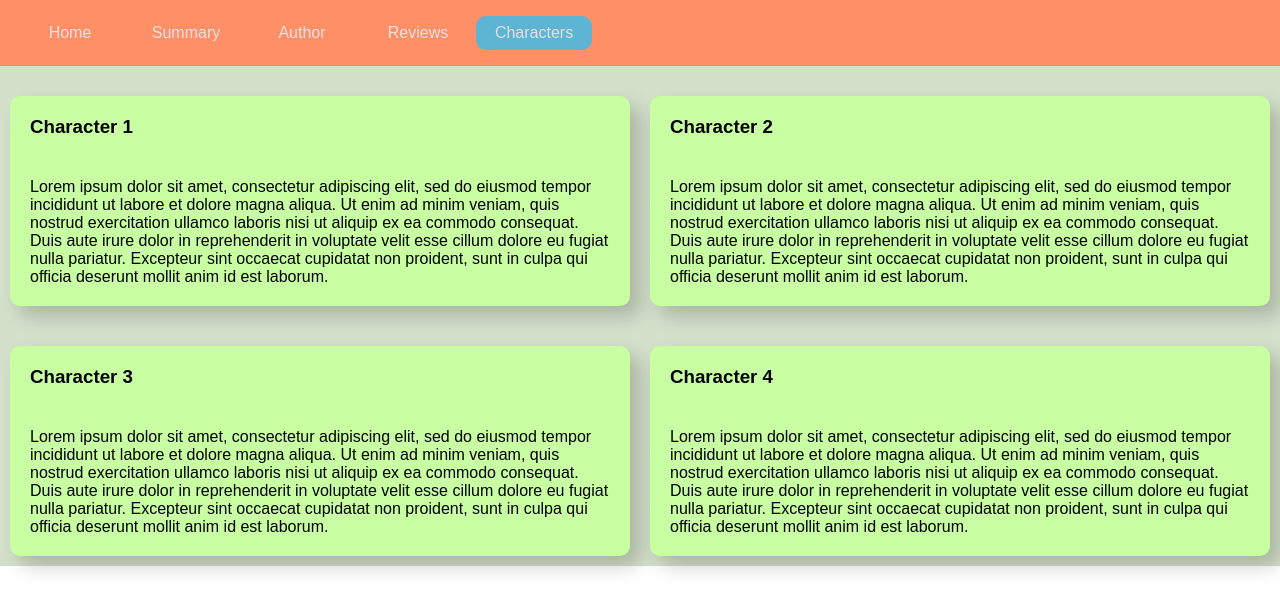
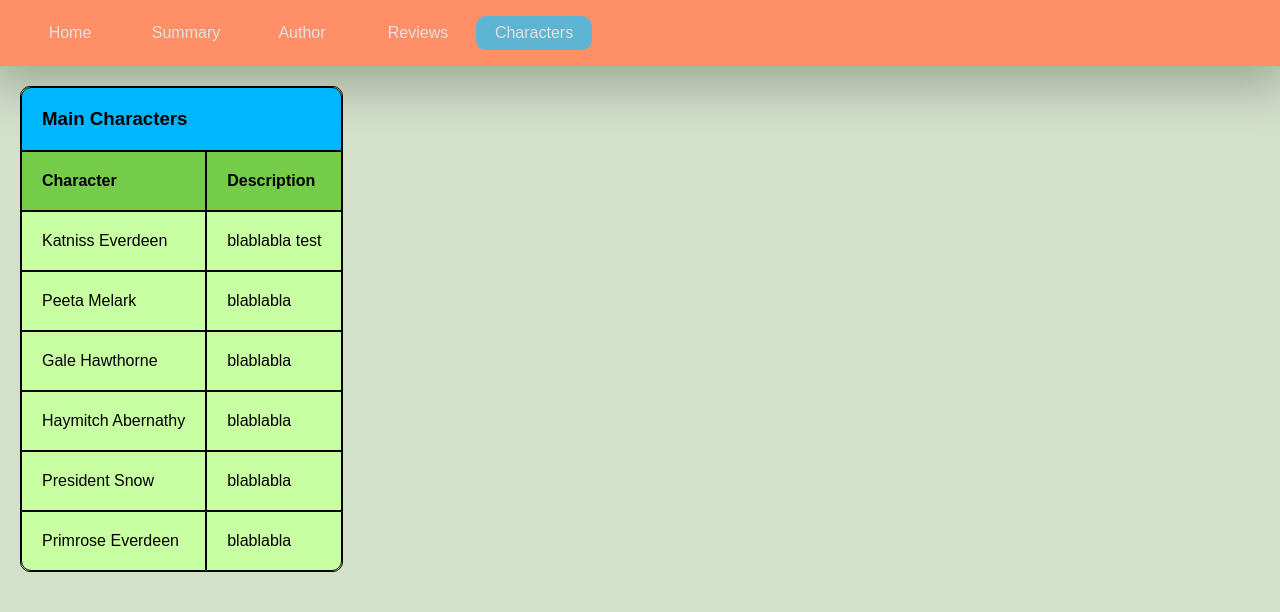
Before and after one commit to Strike6782/webtech_website, a plain HTML site: page characters.html in a window 1280 px wide. Drawn offline with Linux system fonts and the light colour scheme.

Commit message:
My changes

```diff
--- a/characters.html
+++ b/characters.html
@@ -8,6 +8,7 @@
         <link rel="stylesheet" href="css/intro-block.css">
         <link rel="stylesheet" href="css/footer.css">
         <link rel="stylesheet" href="css/navigation.css">
+        <link rel="stylesheet" href="css/table.css">
 
         <!--Meta tags-->
         <meta name="viewport" content="width=device-width, initial-scale=1" >
@@ -15,7 +16,7 @@
         <meta name="description" content="This is a fanwebsite of the book Hunger Games, where you will find information about the author, a summary, reviews and more!">
         <meta name="author" content="Fenneke Hekhuis, Felix Mei, Ivan Balkenende">
 
-        <title>Hunger games fan-website</title>
+        <title>The Hunger games fan-website</title>
         <link rel="icon" type="image/x-icon" href="images/bookicon.jpeg">
   </head>
 
@@ -29,35 +30,45 @@
     </nav>
 
     <article>
-      <div class="info-block">
-        <div>
-            <h3>Character 1</h3>
-            <p>
-                Lorem ipsum dolor sit amet, consectetur adipiscing elit, sed do eiusmod tempor incididunt ut labore et dolore magna aliqua. Ut enim ad minim veniam, quis nostrud exercitation ullamco laboris nisi ut aliquip ex ea commodo consequat. Duis aute irure dolor in reprehenderit in voluptate velit esse cillum dolore eu fugiat nulla pariatur. Excepteur sint occaecat cupidatat non proident, sunt in culpa qui officia deserunt mollit anim id est laborum.
-            </p>
-        </div>
-        <div>
-            <h3>Character 2</h3>
-            <p>
-                Lorem ipsum dolor sit amet, consectetur adipiscing elit, sed do eiusmod tempor incididunt ut labore et dolore magna aliqua. Ut enim ad minim veniam, quis nostrud exercitation ullamco laboris nisi ut aliquip ex ea commodo consequat. Duis aute irure dolor in reprehenderit in voluptate velit esse cillum dolore eu fugiat nulla pariatur. Excepteur sint occaecat cupidatat non proident, sunt in culpa qui officia deserunt mollit anim id est laborum.
-            </p>
-        </div>
-    </div>
 
-    <div class="info-block">
-        <div>
-            <h3>Character 3</h3>
-            <p>
-                Lorem ipsum dolor sit amet, consectetur adipiscing elit, sed do eiusmod tempor incididunt ut labore et dolore magna aliqua. Ut enim ad minim veniam, quis nostrud exercitation ullamco laboris nisi ut aliquip ex ea commodo consequat. Duis aute irure dolor in reprehenderit in voluptate velit esse cillum dolore eu fugiat nulla pariatur. Excepteur sint occaecat cupidatat non proident, sunt in culpa qui officia deserunt mollit anim id est laborum.
-            </p>
-        </div>
-        <div>
-            <h3>Character 4</h3>
-            <p>
-                Lorem ipsum dolor sit amet, consectetur adipiscing elit, sed do eiusmod tempor incididunt ut labore et dolore magna aliqua. Ut enim ad minim veniam, quis nostrud exercitation ullamco laboris nisi ut aliquip ex ea commodo consequat. Duis aute irure dolor in reprehenderit in voluptate velit esse cillum dolore eu fugiat nulla pariatur. Excepteur sint occaecat cupidatat non proident, sunt in culpa qui officia deserunt mollit anim id est laborum.
-            </p>
-        </div>
-    </div>
+    <table>
+        <thead>
+            <tr>
+                <th colspan="2"><h3>Main Characters</h3></th>
+            </tr>
+            <tr>
+                <th>Character</th>
+                <th>Description</th>
+            </tr>
+        </thead>
+        <tbody>
+            <tr>
+                <td>Katniss Everdeen</td>
+                <td>blablabla test</td>
+            </tr>
+            <tr>
+                <td>Peeta Melark</td>
+                <td>blablabla</td>
+            </tr>
+            <tr>
+                <td>Gale Hawthorne</td>
+                <td>blablabla</td>
+            </tr>
+            <tr>
+                <td>Haymitch Abernathy</td>
+                <td>blablabla</td>
+            </tr>
+            <tr>
+                <td>President Snow</td>
+                <td>blablabla</td>
+            </tr>
+            <tr>
+                <td>Primrose Everdeen</td>
+                <td>blablabla</td>
+            </tr>
+        </tbody>
+    </table>
+
     </article>
 
   </body>
--- a/css/general.css
+++ b/css/general.css
@@ -13,6 +13,16 @@
     display: none;
 }
 
+.bgimg {
+    background-image: url("../images/HGBanner.webp");
+    background-size: cover;
+    background-position: center;
+}
+
+body {
+    background-color: #d3e0ca;
+}
+
 img {
   width: 50%;
   height: auto;
--- a/css/info-block.css
+++ b/css/info-block.css
@@ -14,7 +14,6 @@
     min-height: 200px;
     width: 100%;
     flex-direction: column;
-    background-color: #d3e0ca;
     padding-top: 20px;
 }
 
--- a/css/intro-block.css
+++ b/css/intro-block.css
@@ -3,16 +3,14 @@
   padding-bottom: 200px;
   padding-left: 20px;
   padding-right: 20px;
-  background-color: #d3e0ca;
   position: relative;
-  z-index: -1;
-
 }
 
 .introduction-block div {
   position: inherit;
-  color: black;
+  color: white;
   text-align: center;
+  text-shadow: 0 0 10px black;
 }
 
 .introduction-block h1 {
--- a/css/summary.css
+++ b/css/summary.css
@@ -1,5 +1,4 @@
 .article-summary{
-  background-color: #d3e0ca;
   padding: 40px;
   text-align: center;
   display: flex;
--- /dev/null
+++ b/css/table.css
@@ -0,0 +1,34 @@
+table {
+    margin: 20px;
+    border: 1px solid;
+    border-radius: 10px;
+    border-spacing: 0;
+    background-color: #C8FFA2;
+}
+
+table tr:first-child th:first-child{
+    border-top-left-radius: 10px;
+    border-top-right-radius: 10px;
+    background-color: rgb(0, 183, 255);
+}
+
+table tr:last-child td:first-child {
+    border-bottom-left-radius: 10px;
+}
+
+table tr:last-child td:last-child {
+    border-bottom-right-radius: 10px;
+}
+
+th {
+    text-align: left;
+    padding: 20px;
+    border: 1px solid;
+    background-color: #75cc49;
+  }
+
+td {
+    text-align: left;
+    padding: 20px;
+    border: 1px solid;
+  }
```
Also changed, not shown: author.html (+1 -0 lines), index.html (+9 -5 lines), images/HGBanner.webp (added), images/suzanne-collins.jpg (added).
